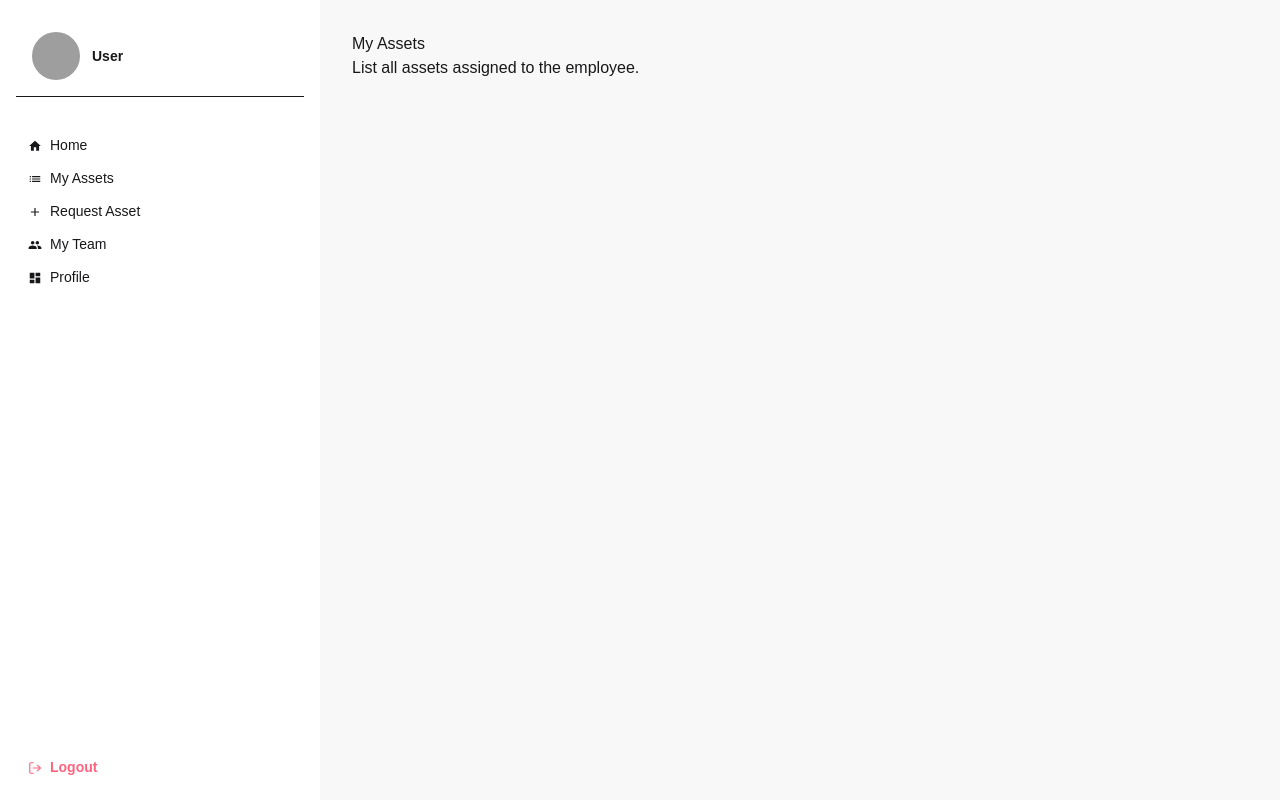
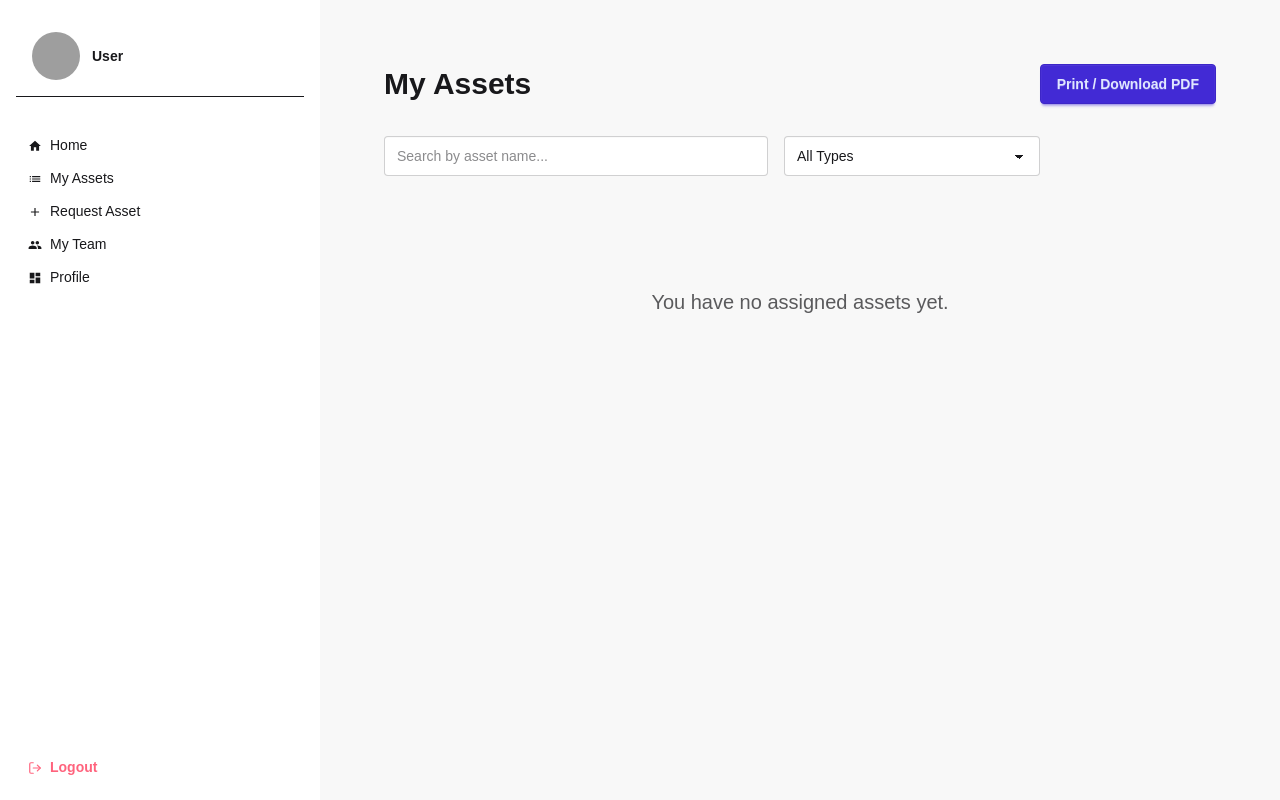
Before and after one commit to rahinhaque/-AssetVerse-Client, a React (Vite) app: page /dashboard/my-assets in a window 1280 px wide. Built offline with nearby package versions, Linux system fonts and the light colour scheme; grey boxes are pictures that could not be loaded.

Commit message:
My Assets page for employee dashboard

```diff
--- a/src/Dashboard/Employee Dashboard/MyAssets.jsx
+++ b/src/Dashboard/Employee Dashboard/MyAssets.jsx
@@ -1,10 +1,178 @@
-import React from "react";
+import React, { useState } from "react";
+import { useQuery, useMutation, useQueryClient } from "@tanstack/react-query";
+import useAxiosSecure from "../../hooks/useAxiosSecure";
+import useAuth from "../../hooks/useAuth";
+import { format } from "date-fns";
 
 const MyAssets = () => {
+  const axiosSecure = useAxiosSecure();
+  const { user } = useAuth();
+  const queryClient = useQueryClient();
+  const [searchTerm, setSearchTerm] = useState("");
+  const [typeFilter, setTypeFilter] = useState("all");
+
+  const { data: assets = [], isLoading } = useQuery({
+    queryKey: ["myAssets", user?.email],
+    enabled: !!user?.email,
+    queryFn: async () => {
+      const res = await axiosSecure.get(`/employee/assets/${user.email}`);
+      return res.data.data || [];
+    },
+  });
+
+  const returnMutation = useMutation({
+    mutationFn: async (assetId) => {
+      const res = await axiosSecure.patch(`/assets/return/${assetId}`, {
+        employeeEmail: user.email,
+      });
+      if (!res.data.success)
+        throw new Error(res.data.message || "Return failed");
+    },
+    onSuccess: () => {
+      queryClient.invalidateQueries(["myAssets", user.email]);
+      alert("Asset returned successfully!");
+    },
+  });
+
+  const filteredAssets = assets.filter((asset) => {
+    const matchesSearch = asset.assetName
+      .toLowerCase()
+      .includes(searchTerm.toLowerCase());
+    const matchesType = typeFilter === "all" || asset.assetType === typeFilter;
+    return matchesSearch && matchesType;
+  });
+
+  const handlePrint = () => {
+    window.print();
+  };
+
+  if (isLoading) {
+    return <div className="p-8 text-center">Loading your assets...</div>;
+  }
+
   return (
-    <div>
-      <h1>My Assets</h1>
-      <p>List all assets assigned to the employee.</p>
+    <div className="p-8">
+      <div className="flex flex-col md:flex-row justify-between items-start md:items-center mb-8 gap-4">
+        <h1 className="text-3xl font-bold">My Assets</h1>
+        <button onClick={handlePrint} className="btn btn-primary print:hidden">
+          Print / Download PDF
+        </button>
+      </div>
+
+      {/* Search and Filter */}
+      <div className="flex flex-col md:flex-row gap-4 mb-8 print:hidden">
+        <input
+          type="text"
+          placeholder="Search by asset name..."
+          className="input input-bordered w-full md:w-96"
+          value={searchTerm}
+          onChange={(e) => setSearchTerm(e.target.value)}
+        />
+
+        <select
+          className="select select-bordered w-full md:w-64"
+          value={typeFilter}
+          onChange={(e) => setTypeFilter(e.target.value)}
+        >
+          <option value="all">All Types</option>
+          <option value="Returnable">Returnable</option>
+          <option value="Non-returnable">Non-returnable</option>
+        </select>
+      </div>
+
+      {filteredAssets.length === 0 ? (
+        <div className="text-center py-20">
+          <p className="text-xl opacity-70">
+            {assets.length === 0
+              ? "You have no assigned assets yet."
+              : "No assets match your search/filter."}
+          </p>
+        </div>
+      ) : (
+        <div className="grid grid-cols-1 md:grid-cols-2 lg:grid-cols-3 gap-6">
+          {filteredAssets.map((asset) => (
+            <div key={asset._id} className="card bg-base-100 shadow-xl">
+              <figure className="px-6 pt-6">
+                <img
+                  src={
+                    asset.assetImage ||
+                    "https://via.placeholder.com/300x200?text=No+Image"
+                  }
+                  alt={asset.assetName}
+                  className="rounded-xl h-48 w-full object-cover"
+                />
+              </figure>
+              <div className="card-body">
+                <h2 className="card-title">{asset.assetName}</h2>
+                <div className="space-y-2 text-sm">
+                  <p>
+                    <span className="opacity-70">Type:</span>{" "}
+                    <span className="badge badge-outline">
+                      {asset.assetType}
+                    </span>
+                  </p>
+                  <p>
+                    <span className="opacity-70">Company:</span>{" "}
+                    {asset.companyName}
+                  </p>
+                  <p>
+                    <span className="opacity-70">Request Date:</span>{" "}
+                    {format(
+                      new Date(asset.requestDate || asset.assignmentDate),
+                      "dd MMM yyyy"
+                    )}
+                  </p>
+                  <p>
+                    <span className="opacity-70">Approval Date:</span>{" "}
+                    {asset.approvalDate
+                      ? format(new Date(asset.approvalDate), "dd MMM yyyy")
+                      : "N/A"}
+                  </p>
+                  <p>
+                    <span className="opacity-70">Status:</span>{" "}
+                    <span className="badge badge-success">Assigned</span>
+                  </p>
+                </div>
+
+                <div className="card-actions justify-end mt-6 print:hidden">
+                  {asset.assetType === "Returnable" &&
+                    asset.status === "assigned" && (
+                      <button
+                        className="btn btn-warning btn-sm"
+                        onClick={() => returnMutation.mutate(asset.assetId)}
+                        disabled={returnMutation.isPending}
+                      >
+                        {returnMutation.isPending
+                          ? "Returning..."
+                          : "Return Asset"}
+                      </button>
+                    )}
+                </div>
+              </div>
+            </div>
+          ))}
+        </div>
+      )}
+
+      {/* Print Styles */}
+      <style jsx>{`
+        @media print {
+          body * {
+            visibility: hidden;
+          }
+          .print\\:hidden {
+            display: none !important;
+          }
+          .card {
+            break-inside: avoid;
+            box-shadow: none;
+            border: 1px solid #ddd;
+          }
+          .grid {
+            display: block !important;
+          }
+        }
+      `}</style>
     </div>
   );
 };
```
